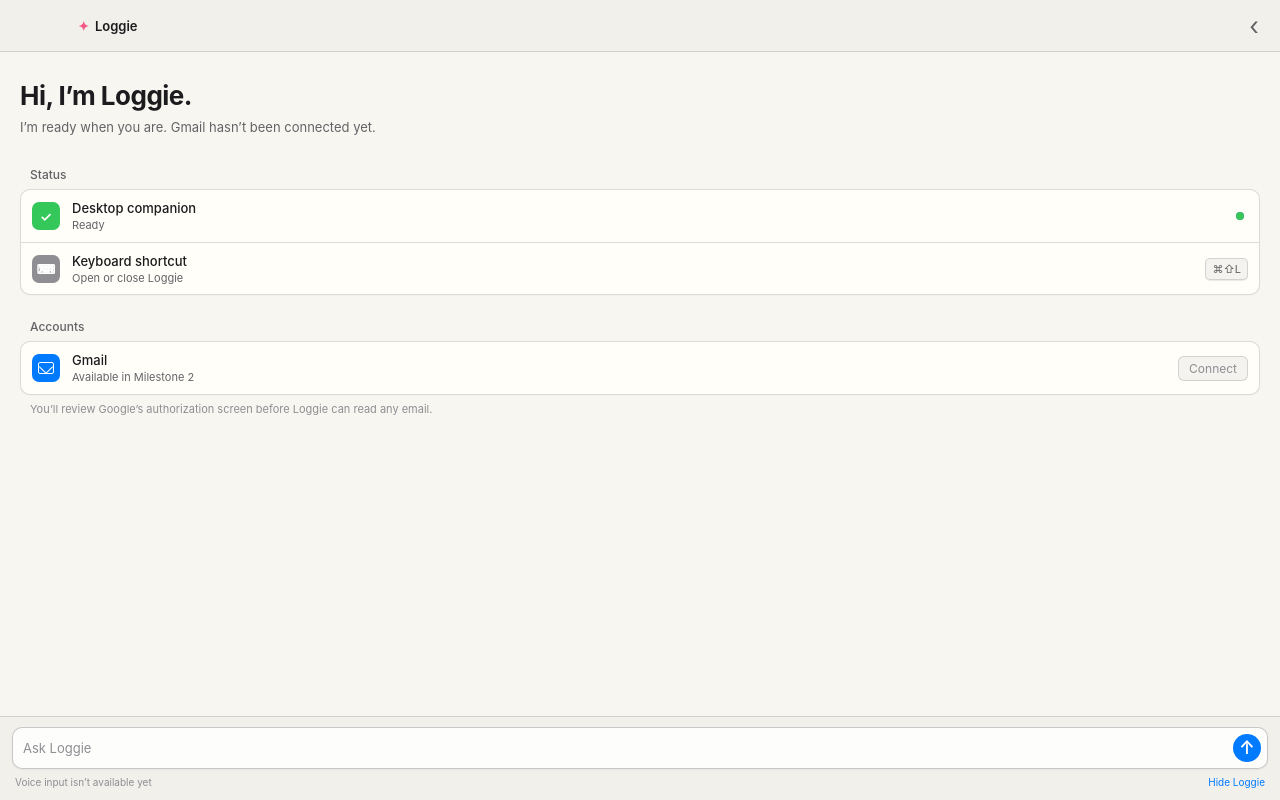
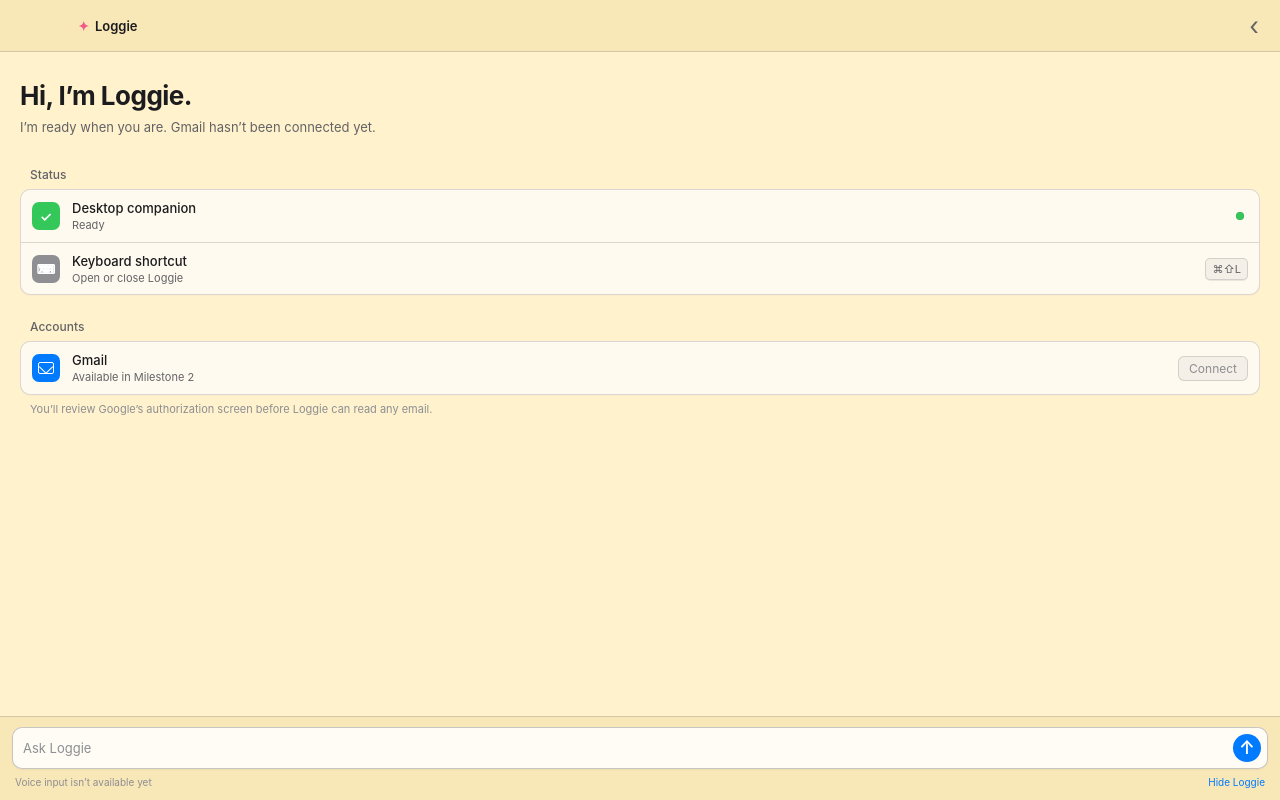
Before and after one commit to Gumball0110/Loggie, an Electron app: page desktop/renderer/panel.html in a window 1280 px wide. Drawn offline with Linux system fonts and the light colour scheme.

Commit message:
Warm the panel to a richer cream yellow

```diff
--- a/desktop/main.js
+++ b/desktop/main.js
@@ -76,7 +76,7 @@ async function createCompanionWindow() {
     ...companionBounds(display.workArea, savedPosition),
     acceptFirstMouse: true,
     alwaysOnTop: true,
-    backgroundColor: '#f7f6f1',
+    backgroundColor: '#fff2cc',
     frame: false,
     hasShadow: false,
     resizable: false,
--- a/desktop/renderer/shared.css
+++ b/desktop/renderer/shared.css
@@ -1,7 +1,7 @@
 :root {
   color-scheme: light;
-  --paper: #f7f6f1;
-  --surface: #fffef9;
+  --paper: #fff2cc;
+  --surface: #fffaf0;
   --ink: rgb(28 28 30);
   --muted: rgb(99 99 102);
   --tertiary: rgb(142 142 147);
@@ -56,7 +56,7 @@ button { cursor: pointer; }
 
 .panel-page { height: 100vh; color: var(--ink); background: var(--paper); font-family: var(--sans); overflow: hidden; -webkit-font-smoothing: antialiased; }
 .panel-shell { display: grid; grid-template-rows: auto 1fr auto; height: 100vh; }
-.panel-header { display: flex; align-items: center; justify-content: space-between; min-height: 52px; padding: 0 12px 0 78px; border-bottom: .5px solid var(--line); background: #f1f0eb; }
+.panel-header { display: flex; align-items: center; justify-content: space-between; min-height: 52px; padding: 0 12px 0 78px; border-bottom: .5px solid var(--line); background: #f8e7b7; }
 .brand { display: flex; gap: 6px; align-items: center; font-size: 13px; font-weight: 600; letter-spacing: 0; }
 .brand-mark { color: var(--pink); }
 .header-actions { display: flex; align-items: center; gap: 10px; }
@@ -88,7 +88,7 @@ kbd { min-width: 42px; padding: 3px 6px; border: .5px solid var(--line); border-
 .message.user { margin-left: auto; color: white; background: var(--blue); }
 .message.assistant { background: var(--surface); box-shadow: 0 0 0 .5px var(--line); }
 
-.composer { padding: 10px 12px 12px; border-top: .5px solid var(--line); background: #f1f0eb; }
+.composer { padding: 10px 12px 12px; border-top: .5px solid var(--line); background: #f8e7b7; }
 .input-row { display: grid; grid-template-columns: 1fr auto; align-items: end; gap: 7px; padding: 6px 6px 6px 10px; border: .5px solid rgb(60 60 67 / 28%); border-radius: 10px; background: rgb(255 255 255 / 86%); box-shadow: 0 1px 2px rgb(0 0 0 / 5%); }
 textarea { width: 100%; min-height: 28px; max-height: 100px; padding: 4px 0; resize: none; border: 0; outline: 0; color: var(--ink); background: transparent; font-size: 13px; line-height: 20px; }
 textarea::placeholder { color: var(--tertiary); }
```
